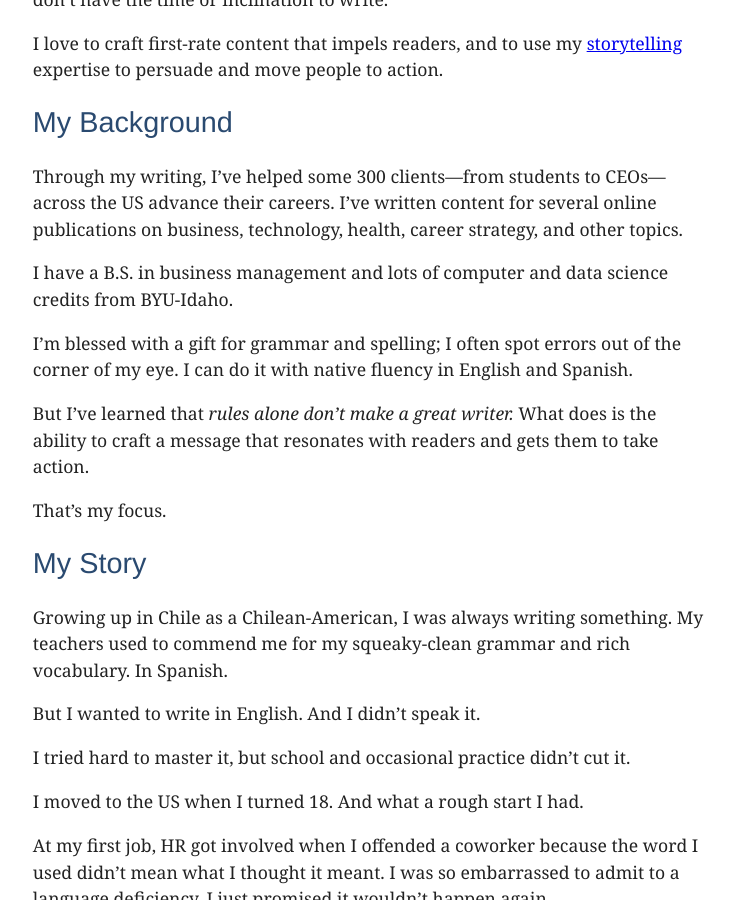
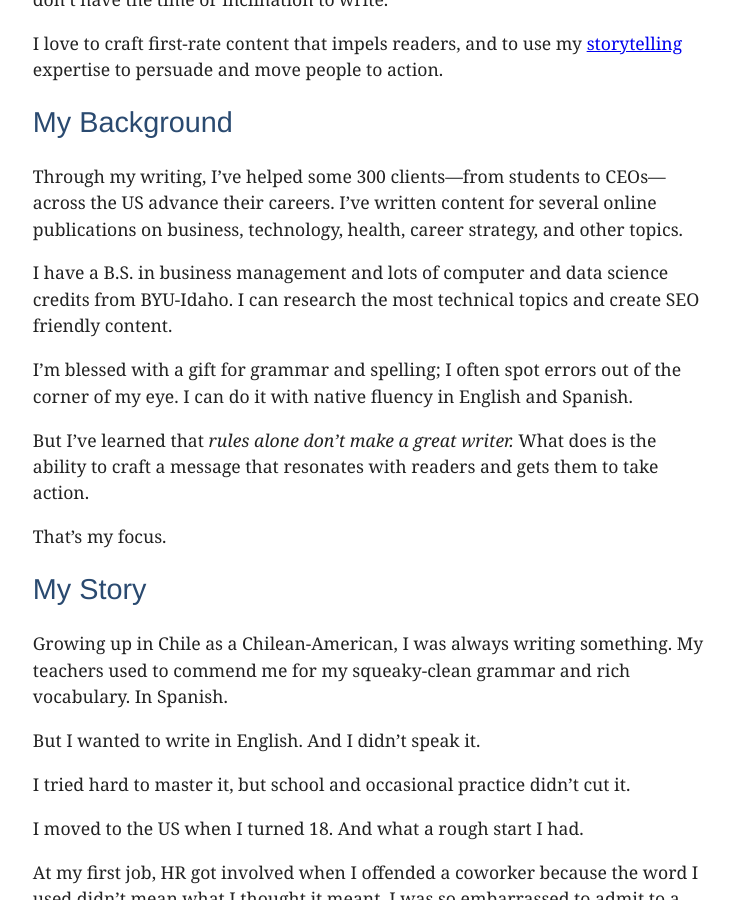
Before and after one commit to jborjon/jborjon.github.io, a Jekyll site: the page built from about.md, in a window 1280 px wide and 900 px high, scrolled down 334 px. Shown: the whole window, without its empty margins (268-1003 px from the left). Built offline with Jekyll 4.4.1, drawn with Linux system fonts in a browser that asks for light colours; some web fonts are replaced.

Commit message:
Make addition to About page

```diff
--- a/about.md
+++ b/about.md
@@ -14,7 +14,7 @@ I love to craft first-rate content that impels readers, and to use my [storytell
 
 Through my writing, I've helped some 300 clients---from students to CEOs---across the US advance their careers. I've written content for several online publications on business, technology, health, career strategy, and other topics.
 
-I have a B.S. in business management and lots of computer and data science credits from BYU-Idaho.
+I have a B.S. in business management and lots of computer and data science credits from BYU-Idaho. I can research the most technical topics and create SEO friendly content.
 
 I'm blessed with a gift for grammar and spelling; I often spot errors out of the corner of my eye. I can do it with native fluency in English and Spanish.
 
--- a/portfolio/index.html
+++ b/portfolio/index.html
@@ -4,7 +4,7 @@ layout: info-page
 id: portfolio
 ---
 
-<p>Enjoy reading a few samples of my written work.</p>
+<p>Enjoy reading a few samples of my work written for businesses and other organizations.</p>
 
 <h2 class="portfolio-section-title">Articles</h2>
 
```
